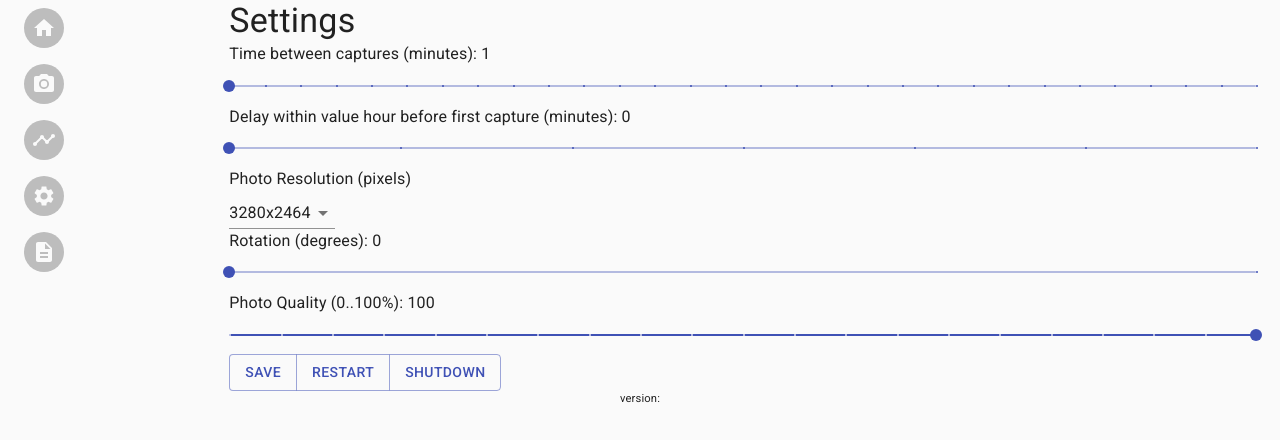
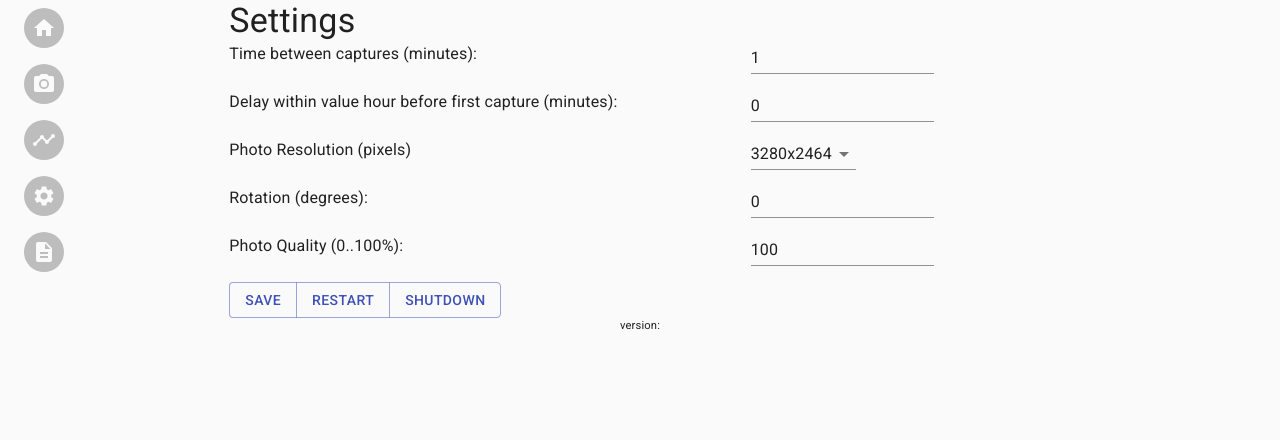
Before and after one commit to ingojaeckel/go-raspberry-pi-timelapse, a React (Create React App) app in the folder frontend/: page /settings in a window 1280 px wide. Shown: the top 440 px of the page. Built offline with nearby package versions, Linux system fonts and the light colour scheme; no server answers; the HTML template or start-up script is replaced by a standard one.

Commit message:
Fix: Values of settings only update visually on save (#32)
* Ensure settings values can be iterated on before save

* ensure only integers are provided

* async loaded initial values update UI

Co-authored-by: Ingo Jaeckel <ingo.jaeckel@gmail.com>

```diff
--- a/frontend/src/components/SetupComponent.tsx
+++ b/frontend/src/components/SetupComponent.tsx
@@ -2,10 +2,11 @@ import React, { useState, useEffect, ChangeEvent } from 'react';
 import axios from 'axios';
 import { BaseUrl } from '../conf/config'
 import { SettingsResponse } from '../models/response'
-import { ButtonGroup, Button, Select, MenuItem, Slider, Typography } from '@material-ui/core';
+import { ButtonGroup, Button, Select, MenuItem, Typography, TextField, Grid } from '@material-ui/core';
 
 export default function SetupComponent() {
   const [state, setState] = useState<SettingsResponse>({
+    // Initial values shown while current config is loaded async
     SecondsBetweenCaptures:  60,
     OffsetWithinHour:        0,
     PhotoResolutionWidth:    3280,
@@ -25,6 +26,7 @@ export default function SetupComponent() {
       .then(resp => {
         if (resp.data) {
           setState(resp.data);
+          updateForm(resp.data);
         }
       });
   }, []);
@@ -48,31 +50,73 @@ export default function SetupComponent() {
       });
   };
 
-  const handleOffsetChanged = (_event: ChangeEvent<{}>, value: number | number[]) => setState(Object.assign(state, { OffsetWithinHour: value as number }));
-  const handleQualityChanged = (_event: ChangeEvent<{}>, value: number | number[]) => setState(Object.assign(state, { Quality: value as number }));
-  const handleRotationChanged = (_event: ChangeEvent<{}>, value: number | number[]) => setState(Object.assign(state, { RotateBy: value as number }));
-  const handleTimeBetweenCapturesChanged = (_event: ChangeEvent<{}>, value: number | number[]) => setState(Object.assign(state, { SecondsBetweenCaptures: (value as number) * 60 }));
+  // TODO replace this with proper binding
+  function updateForm(data: SettingsResponse) {
+    const fieldSecondsBetweenCaptures = document.getElementById("tfSecondsBetweenCaptures") as HTMLInputElement | null
+    const fieldOffset = document.getElementById("tfOffset") as HTMLInputElement | null
+    const fieldRotation = document.getElementById("tfRotation") as HTMLInputElement | null
+    const fieldQuality = document.getElementById("tfQuality") as HTMLInputElement | null
 
-  // TODO Fix bug: Values only update on save
+    if (fieldSecondsBetweenCaptures) {
+      fieldSecondsBetweenCaptures.value = (data.SecondsBetweenCaptures / 60).toString();
+    }
+    if (fieldOffset) {
+      fieldOffset.value = data.OffsetWithinHour.toString();
+    }
+    if (fieldRotation) {
+      fieldRotation.value = data.RotateBy.toString();
+    }
+    if (fieldQuality) {
+      fieldQuality.value = data.Quality.toString();
+    }
+  }
+
+  const handleOffsetChanged = (e: ChangeEvent<HTMLInputElement>) => setState(Object.assign(state, { OffsetWithinHour: parseInt(e.target.value) as number }));
+  const handleQualityChanged = (e: ChangeEvent<HTMLInputElement>) => setState(Object.assign(state, { Quality: parseInt(e.target.value) as number }));
+  const handleRotationChanged = (e: ChangeEvent<HTMLInputElement>) => setState(Object.assign(state, { RotateBy: parseInt(e.target.value) as number }));
+  const handleTimeBetweenCapturesChanged = (e: ChangeEvent<HTMLInputElement>) => setState(Object.assign(state, { SecondsBetweenCaptures: (parseInt(e.target.value) as number) * 60 }));
+
   return (
     <React.Fragment>
       <div>
         <Typography variant="h4" component="h4">Settings</Typography>
       </div>
-      <div>
-        <Typography gutterBottom>Time between captures (minutes): {state.SecondsBetweenCaptures/60}</Typography>
-        <Slider valueLabelDisplay="auto" step={1} marks min={1} max={30} value={state.SecondsBetweenCaptures/60} onChange={handleTimeBetweenCapturesChanged} />
-        <Typography gutterBottom>Delay within value hour before first capture (minutes): {state.OffsetWithinHour}</Typography>
-        <Slider valueLabelDisplay="auto" step={5} marks min={0} max={30} value={state.OffsetWithinHour} onChange={handleOffsetChanged} />
-        <Typography gutterBottom>Photo Resolution (pixels)</Typography>
-        <Select defaultValue={0}>
-          <MenuItem value={0}>3280x2464</MenuItem>
-        </Select>
-        <Typography gutterBottom>Rotation (degrees): {state.RotateBy}</Typography>
-        <Slider valueLabelDisplay="auto" step={180} marks min={0} max={180} value={state.RotateBy} onChange={handleRotationChanged} />
-        <Typography gutterBottom>Photo Quality (0..100%): {state.Quality}</Typography>
-        <Slider valueLabelDisplay="auto" step={5} marks min={0} max={100} value={state.Quality} onChange={handleQualityChanged} />
-      </div>
+      <Grid container spacing={2}>
+        <Grid item xs={6}>
+          <Typography gutterBottom>Time between captures (minutes):</Typography>
+        </Grid>
+        <Grid item xs={6}>
+          <TextField id="tfSecondsBetweenCaptures" type="number" onChange={handleTimeBetweenCapturesChanged} defaultValue={state.SecondsBetweenCaptures/60} inputProps={{ inputMode: 'numeric', pattern: '[0-9]+' }} />
+        </Grid>
+        <Grid item xs={6}>
+          <Typography gutterBottom>Delay within value hour before first capture (minutes):</Typography>
+        </Grid>
+        <Grid item xs={6}>
+          <TextField id="tfOffset" type="number" defaultValue={state.OffsetWithinHour} onChange={handleOffsetChanged} inputProps={{ inputMode: 'numeric', pattern: '[0-9]+' }} />
+        </Grid>
+        <Grid item xs={6}>
+          <Typography gutterBottom>Photo Resolution (pixels)</Typography>
+        </Grid>
+        <Grid item xs={6}>
+          <Select defaultValue={0}>
+            <MenuItem value={0}>3280x2464</MenuItem>
+          </Select>
+        </Grid>
+        <Grid item xs={6}>
+          <Typography gutterBottom>Rotation (degrees):</Typography>
+        </Grid>
+        <Grid item xs={6}>
+          <TextField id="tfRotation" type="number" defaultValue={state.RotateBy} onChange={handleRotationChanged} inputProps={{ inputMode: 'numeric', pattern: '[0-9]+' }} />
+        </Grid>
+        <Grid item xs={6}>
+          <Typography gutterBottom>Photo Quality (0..100%):</Typography>
+        </Grid>
+        <Grid item xs={6}>
+          <TextField id="tfQuality" type="number" defaultValue={state.Quality} onChange={handleQualityChanged} inputProps={{ inputMode: 'numeric', pattern: '[0-9]+' }} />
+        </Grid>
+        <Grid item xs={6}>
+        </Grid>
+      </Grid>
       <ButtonGroup color="primary" aria-label="outlined primary button group">
         <Button onClick={handleSaveSettingsClicked}>Save</Button>
         <Button onClick={handleRestartClicked}>Restart</Button>
```
